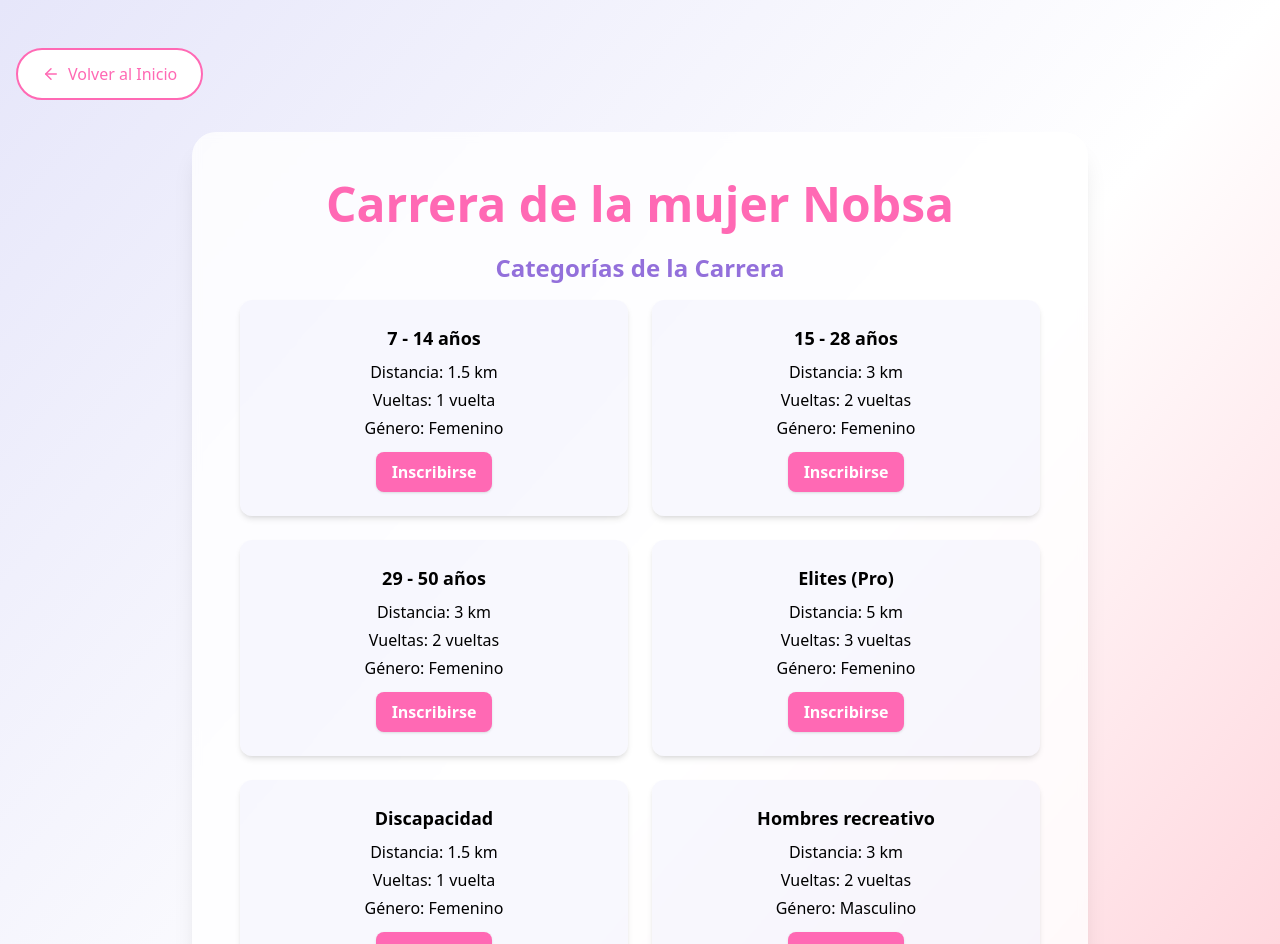
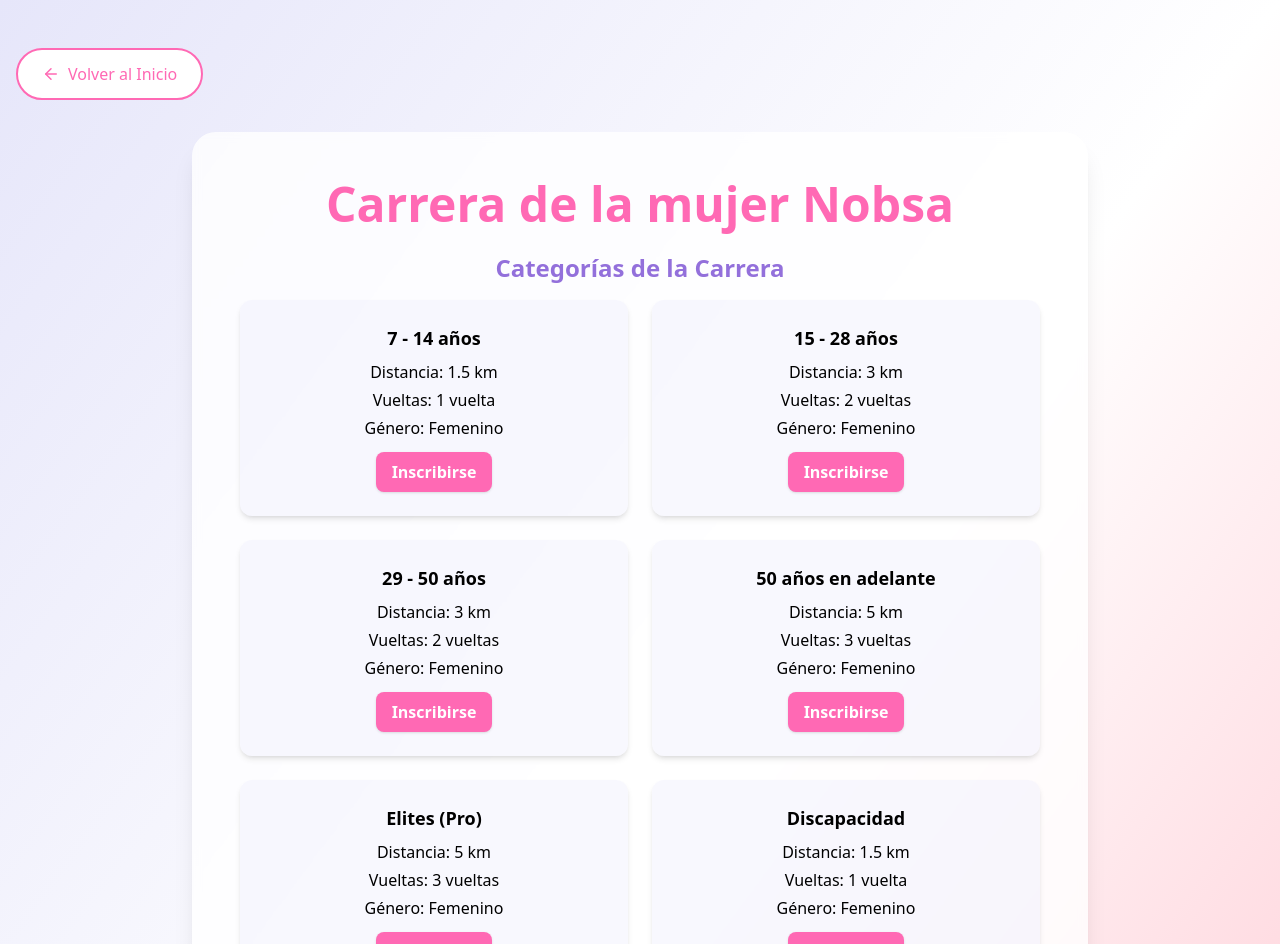
Before and after one commit to StevenRincon24/Carrera_mujer_nobsa, a React (Vite) app: page /nobsa in a window 1280 px wide. Shown: the top 944 px of the page. Built offline with nearby package versions, Linux system fonts and the light colour scheme.

Commit message:
fixed: Links

```diff
--- a/src/pages/Home.tsx
+++ b/src/pages/Home.tsx
@@ -7,7 +7,6 @@ import { motion } from "framer-motion";
 const Home: React.FC = () => {
   const navigate = useNavigate();
 
-  const title = ["Segunda", "Carrera", "de", "la", "MUJER"];
 
   return (
     <div className="min-h-screen bg-gradient-to-br from-feminine-lavender via-white to-feminine-lightPink">
--- a/src/pages/Nazareth.tsx
+++ b/src/pages/Nazareth.tsx
@@ -9,42 +9,49 @@ const categories = [
     km: "1.5 km",
     vueltas: "1 vuelta",
     genero: "Femenino",
-    link: "https://forms.gle/example1",
+    link: "https://forms.gle/juTy4t7w7cNsephNA",
   },
   {
     name: "15 - 28 años",
     km: "3 km",
     vueltas: "2 vueltas",
     genero: "Femenino",
-    link: "https://forms.gle/example2",
+    link: "https://forms.gle/VnYCR7fsEM31DC2Q9",
   },
   {
     name: "29 - 50 años",
     km: "3 km",
     vueltas: "2 vueltas",
     genero: "Femenino",
-    link: "https://forms.gle/example3",
+    link: "https://forms.gle/Z64ZGjJzTSDZyjw7A",
+  },
+  {
+    name: "50 años en adelante",
+    km: "5 km",
+    vueltas: "3 vueltas",
+    genero: "Femenino",
+    link: "https://forms.gle/BDcNgYVNzTVf6Qgd7",
   },
   {
     name: "Elites (Pro)",
     km: "5 km",
     vueltas: "3 vueltas",
     genero: "Femenino",
-    link: "https://forms.gle/example4",
+    link: "https://forms.gle/VLeBbdwdAC5RQXpU8",
   },
   {
     name: "Discapacidad",
     km: "1.5 km",
     vueltas: "1 vuelta",
     genero: "Femenino",
-    link: "https://forms.gle/example5",
+    link: "https://forms.gle/egsbSh6qebLrn15B7",
   },
   {
     name: "Hombres recreativo",
     km: "3 km",
     vueltas: "2 vueltas",
     genero: "Masculino",
-    link: "https://forms.gle/example6",
+    link: "https://forms.gle/RCtFPNmpsNG5kjmAA",
   },
 ];
 
--- a/src/pages/Nobsa.tsx
+++ b/src/pages/Nobsa.tsx
@@ -16,28 +16,35 @@ const categories = [
     km: "3 km",
     vueltas: "2 vueltas",
     genero: "Femenino",
-    link: "https://forms.gle/example2",
+    link: "https://forms.gle/yEBCrkqKWpJnaGW49",
   },
   {
     name: "29 - 50 años",
     km: "3 km",
     vueltas: "2 vueltas",
     genero: "Femenino",
-    link: "https://forms.gle/example3",
+    link: "https://forms.gle/QcHCNbHPtXF9f8jK7",
+  },
+  {
+    name: "50 años en adelante",
+    km: "5 km",
+    vueltas: "3 vueltas",
+    genero: "Femenino",
+    link: "https://forms.gle/F5LTyzgMRagovYJ6A",
   },
   {
     name: "Elites (Pro)",
     km: "5 km",
     vueltas: "3 vueltas",
     genero: "Femenino",
-    link: "https://forms.gle/example4",
+    link: "https://forms.gle/156ZtcB1mT7XCAvy9",
   },
   {
     name: "Discapacidad",
     km: "1.5 km",
     vueltas: "1 vuelta",
     genero: "Femenino",
-    link: "https://forms.gle/example5",
+    link: "https://forms.gle/i5eNFPdp44H2povk7",
   },
   {
     name: "Hombres recreativo",
```
